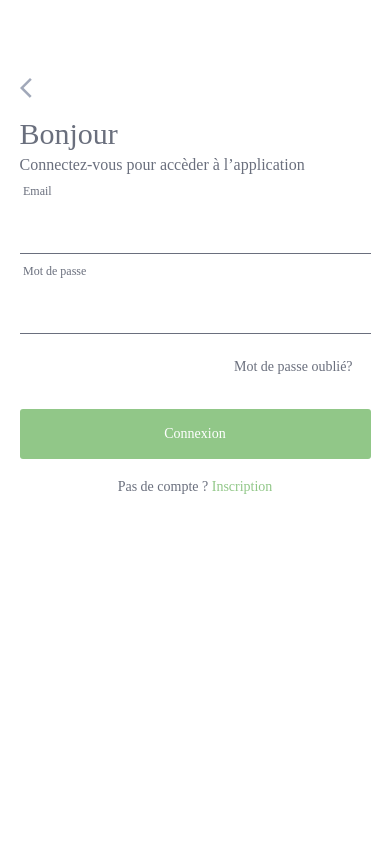
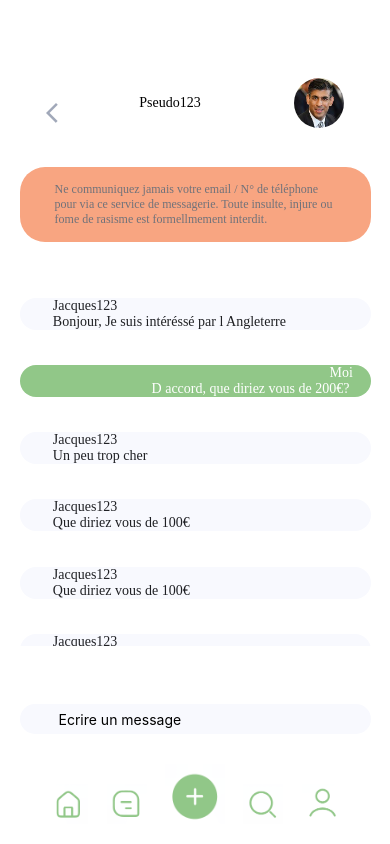
Before and after one commit to Kevsl/ReCycle-react-native, a React Native app: screen /chat in a window 390 px wide. Built offline with nearby package versions, Linux system fonts and the light colour scheme.

Commit message:
feat: made Chat Page

```diff
--- a/src/App.js
+++ b/src/App.js
@@ -18,6 +18,7 @@ import { BalancePage } from './Views/BalancePage'
 import { Login } from './Views/Login'
 import { Messenger } from './Views/Messenger'
 import { SearchPage } from './Views/Search'
+import { Chat } from './Views/Chat'
 
 const App = () => {
   const Stack = createNativeStackNavigator()
@@ -81,6 +82,14 @@ const App = () => {
             headerShown: false,
           }}
         />
+        <Stack.Screen
+          name="chat"
+          component={Chat}
+          options={{
+            animation: 'slide_from_right',
+            headerShown: false,
+          }}
+        />
       </Stack.Navigator>
     </NavigationContainer>
   )
--- /dev/null
+++ b/src/Styles/Chat.js
@@ -0,0 +1,136 @@
+import { StyleSheet } from 'react-native'
+
+export const ChatPageStyle = (StyleSheet.createstyle = StyleSheet.create({
+  container: {
+    flex: 1,
+    backgroundColor: '#fff',
+    paddingTop: '20%',
+  },
+  goBackArrow: { position: 'absolute', left: '5%', top: '-20%' },
+  titleContainer: {
+    marginTop: '10%',
+    marginHorizontal: '5%',
+  },
+  title: {
+    color: '#6A6F7D',
+    fontSize: 30,
+    fontFamily: 'baloo',
+  },
+  navBar: {
+    position: 'absolute',
+    bottom: 0,
+  },
+
+  inputContainer: {
+    display: 'flex',
+    flexDirection: 'row',
+    backgroundColor: '#F8F9FE',
+    width: '90%',
+    marginHorizontal: '5%',
+    paddingHorizontal: '10%',
+    height: 30,
+    borderRadius: 25,
+    marginTop: '10%',
+  },
+  searchIcon: {
+    width: 30,
+    height: 30,
+    marginHorizontal: 7,
+  },
+  scrollView: {
+    width: '90%',
+    marginHorizontal: '5%',
+    marginVertical: '5%',
+  },
+  messageContainer: {
+    display: 'flex',
+    flexDirection: 'row',
+    justifyContent: 'space-between',
+    marginVertical: '5%',
+    alignItems: 'center',
+  },
+  userPic: {
+    width: 50,
+    height: 50,
+    borderRadius: 999,
+  },
+  messageDatas: {
+    width: '70%',
+  },
+  messageUserName: {
+    color: '#1F2024',
+    fontSize: 12,
+    fontFamily: 'Baloo',
+  },
+  notificationContainer: {
+    width: '10%',
+  },
+  clientMessage: {
+    backgroundColor: '#F8F9FE',
+    borderRadius: 25,
+    marginVertical: '5%',
+    flexDirection: 'column',
+    alignItems: 'flex-start',
+    paddingHorizontal: '5%',
+  },
+  ownerMessage: {
+    backgroundColor: '#91C788',
+    borderRadius: 25,
+    marginVertical: '5%',
+    display: 'flex',
+    flexDirection: 'column',
+    alignItems: 'flex-end',
+  },
+  messageClientName: {
+    color: '#1F2024',
+    fontFamily: 'Baloo',
+    paddingHorizontal: '5%',
+    fontSize: 14,
+  },
+  messageClientMessage: {
+    color: '#1F2024',
+    fontFamily: 'Baloo',
+    paddingHorizontal: '5%',
+    fontSize: 14,
+  },
+  messageOwnerName: {
+    color: '#fff',
+    fontFamily: 'Baloo',
+    paddingHorizontal: '5%',
+    fontSize: 14,
+  },
+  messageOwnerMessage: {
+    color: '#fff',
+    fontFamily: 'Baloo',
+    paddingHorizontal: '5%',
+    fontSize: 14,
+  },
+  warningMessage: {
+    backgroundColor: '#F8A581',
+    width: '90%',
+    marginHorizontal: '5%',
+    borderRadius: 25,
+    marginTop: '10%',
+    marginBottom: '5%',
+    paddingVertical: '2%',
+  },
+  warningMessageText: {
+    fontFamily: 'Baloo',
+    width: '80%',
+    marginHorizontal: '10%',
+    color: '#70727A',
+    fontSize: 12,
+    marginVertical: 7,
+  },
+  header: {
+    display: 'flex',
+    justifyContent: 'space-around',
+    flexDirection: 'row',
+    alignItems: 'center',
+  },
+  userPseudo: {
+    fontWeight: '400',
+    fontFamily: 'Baloo',
+    fontSize: 14,
+  },
+}))
--- a/src/Styles/SearchPage.js
+++ b/src/Styles/SearchPage.js
@@ -1,9 +1,10 @@
 import { StyleSheet } from 'react-native'
 
 export const SearchPageStyle = (StyleSheet.createstyle = StyleSheet.create({
-  SearchContainer: {
+  container: {
     flex: 1,
     backgroundColor: '#fff',
     paddingTop: '20%',
   },
+  goBackArrow: { position: 'absolute', left: '5%', top: '10%' },
 }))
--- /dev/null
+++ b/src/Views/Chat.js
@@ -0,0 +1,131 @@
+import { NavBar } from '../Components/NavBar'
+import React, { useState, useEffect } from 'react'
+import {
+  Text,
+  View,
+  Image,
+  TouchableOpacity,
+  ActivityIndicator,
+  ScrollView,
+} from 'react-native'
+import goBackArrow from '../Assets/goBackArrow.png'
+import greenSearch from '../Assets/greenSearch.png'
+import englishpm from '../Assets/englishpm.jpeg'
+
+import { ChatPageStyle } from '../Styles/Chat'
+import { TextInput } from 'react-native-gesture-handler'
+
+export const Chat = ({ navigation }) => {
+  const [Datas, setDatas] = useState([
+    {
+      id: 1,
+      user: 'Jacques123',
+      message: 'Bonjour, Je suis intéréssé par l Angleterre ',
+      unread: 3,
+      status: 'client',
+    },
+    {
+      id: 2,
+      user: 'Moi',
+      message: 'D accord, que diriez vous de 200€? ',
+      unread: 3,
+    },
+    {
+      id: 3,
+      user: 'Jacques123',
+      message: 'Un peu trop cher  ',
+      unread: 5,
+      status: 'client',
+    },
+    {
+      id: 4,
+      user: 'Jacques123',
+      message: 'Que diriez vous de 100€',
+      unread: 9,
+      status: 'client',
+    },
+    {
+      id: 5,
+      user: 'Jacques123',
+      message: 'Que diriez vous de 100€',
+      status: 'client',
+    },
+    {
+      id: 6,
+      user: 'Jacques123',
+      message: 'Que diriez vous de 100€',
+      status: 'client',
+    },
+    {
+      id: 7,
+      user: 'Jacques123',
+      message: 'Que diriez vous de 100€',
+      status: 'client',
+    },
+    {
+      id: 8,
+      user: 'Moi',
+      message: 'OK ',
+    },
+    {
+      id: 9,
+      user: 'Moi',
+      message: 'D accord',
+    },
+  ])
+
+  const [userInput, setUserInput] = useState('')
+
+  return (
+    <View style={ChatPageStyle.container}>
+      <View style={ChatPageStyle.header}>
+        <TouchableOpacity onPress={() => navigation.goBack()}>
+          <Image
+            source={goBackArrow}
+            style={ChatPageStyle.goBackArrow}
+            accessibilityLabel="Retourner sur la page précèdente"
+          />
+        </TouchableOpacity>
+        <Text style={ChatPageStyle.userPseudo}>Pseudo123</Text>
+        <Image source={englishpm} style={ChatPageStyle.userPic} />
+      </View>
+      <View style={ChatPageStyle.warningMessage}>
+        <Text style={ChatPageStyle.warningMessageText}>
+          Ne communiquez jamais votre email / N° de téléphone pour via ce
+          service de messagerie. Toute insulte, injure ou fome de rasisme est
+          formellmement interdit.
+        </Text>
+      </View>
+
+      <ScrollView style={ChatPageStyle.scrollView}>
+        {Datas.map((data) => {
+          return data.status === 'client' ? (
+            <View style={ChatPageStyle.clientMessage}>
+              <Text style={ChatPageStyle.messageClientName}>{data.user}</Text>
+              <Text style={ChatPageStyle.messageClientMessage}>
+                {data.message}
+              </Text>
+            </View>
+          ) : (
+            <View style={ChatPageStyle.ownerMessage}>
+              <Text style={ChatPageStyle.messageOwnerName}>{data.user}</Text>
+              <Text style={ChatPageStyle.messageOwnerMessage}>
+                {data.message}
+              </Text>
+            </View>
+          )
+        })}
+      </ScrollView>
+      <View style={ChatPageStyle.inputContainer}>
+        <TextInput
+          value={userInput}
+          style={ChatPageStyle.input}
+          onChangeText={setUserInput}
+          placeholder="Ecrire un message"
+        />
+      </View>
+
+      <NavBar navigation={navigation} />
+    </View>
+  )
+}
--- a/src/Views/Messenger.js
+++ b/src/Views/Messenger.js
@@ -18,30 +18,59 @@ import { TextInput } from 'react-native-gesture-handler'
 export const Messenger = ({ navigation }) => {
   const [Datas, setDatas] = useState([
     {
+      id: 1,
       name: 'Jacques123',
       message: 'Je suis intéréssé par l Angleterre ',
       unread: 3,
       image: englishpm,
     },
     {
+      id: 2,
       name: 'Ernesto',
       message: 'Je suis intéréssé par l Angleterre ',
       unread: 3,
       image: englishpm,
     },
     {
+      id: 3,
       name: 'Jacques123',
       message: 'Je suis intéréssé par l Angleterre ',
       unread: 5,
       image: englishpm,
     },
     {
+      id: 4,
       name: 'Jacques123',
       message: 'Je suis intéréssé par l Angleterre ',
       unread: 9,
       image: englishpm,
     },
     {
+      id: 5,
+      name: 'Jacques123',
+      message: 'Je suis intéréssé par l Angleterre ',
+      image: englishpm,
+    },
+    {
+      id: 6,
+      name: 'Jacques123',
+      message: 'Je suis intéréssé par l Angleterre ',
+      image: englishpm,
+    },
+    {
+      id: 7,
+      name: 'Jacques123',
+      message: 'Je suis intéréssé par l Angleterre ',
+      image: englishpm,
+    },
+    {
+      id: 8,
+      name: 'Jacques123',
+      message: 'Je suis intéréssé par l Angleterre ',
+      image: englishpm,
+    },
+    {
+      id: 9,
       name: 'Jacques123',
       message: 'Je suis intéréssé par l Angleterre ',
       image: englishpm,
@@ -74,8 +103,13 @@ export const Messenger = ({ navigation }) => {
       </View>
       <ScrollView style={MessengerPageStyle.scrollView}>
         {Datas.map((data) => (
-          // eslint-disable-next-line prettier/prettier
-          <View style={MessengerPageStyle.messageContainer}>
+          <TouchableOpacity
+            style={MessengerPageStyle.messageContainer}
+            key={data.id}
+            onPress={() =>
+              navigation.navigate('chat', { conversationId: '123' })
+            }
+          >
             <Image source={data.image} style={MessengerPageStyle.userPic} />
             <View style={MessengerPageStyle.messageDatas}>
               <Text style={MessengerPageStyle.messageUserName}>
@@ -94,7 +128,7 @@ export const Messenger = ({ navigation }) => {
                 </View>
               ) : null}
             </View>
-          </View>
+          </TouchableOpacity>
         ))}
       </ScrollView>
 
--- a/src/Views/Profile.js
+++ b/src/Views/Profile.js
@@ -48,7 +48,10 @@ export const Profile = ({ navigation }) => {
           <Text style={ProfileStyle.menuText}>Mes annonces</Text>
           <Image source={rightArrow} style={ProfileStyle.rightArrow} />
         </TouchableOpacity>
-        <TouchableOpacity style={ProfileStyle.mainMenunuItem}>
+        <TouchableOpacity
+          style={ProfileStyle.mainMenunuItem}
+          onPress={() => navigation.navigate('balance')}
+        >
           <Text style={ProfileStyle.menuText}>Mon solde</Text>
           <Image source={rightArrow} style={ProfileStyle.rightArrow} />
         </TouchableOpacity>
--- a/src/Views/Search.js
+++ b/src/Views/Search.js
@@ -1,12 +1,20 @@
 import { NavBar } from '../Components/NavBar'
 import React, { useState, useEffect } from 'react'
 import { Text, View, Image, TouchableOpacity } from 'react-native'
+import goBackArrow from '../Assets/goBackArrow.png'
 
 import { SearchPageStyle } from '../Styles/SearchPage'
 
 export const SearchPage = ({ navigation }) => {
   return (
     <View style={SearchPageStyle.container}>
+      <TouchableOpacity onPress={() => navigation.goBack()}>
+        <Image
+          source={goBackArrow}
+          style={SearchPageStyle.goBackArrow}
+          accessibilityLabel="Retourner sur la page précèdente"
+        />
+      </TouchableOpacity>
       <View style={SearchPageStyle.SearchContainer}></View>
       <View style={SearchPageStyle.navBar}>
         <NavBar navigation={navigation} />
```
